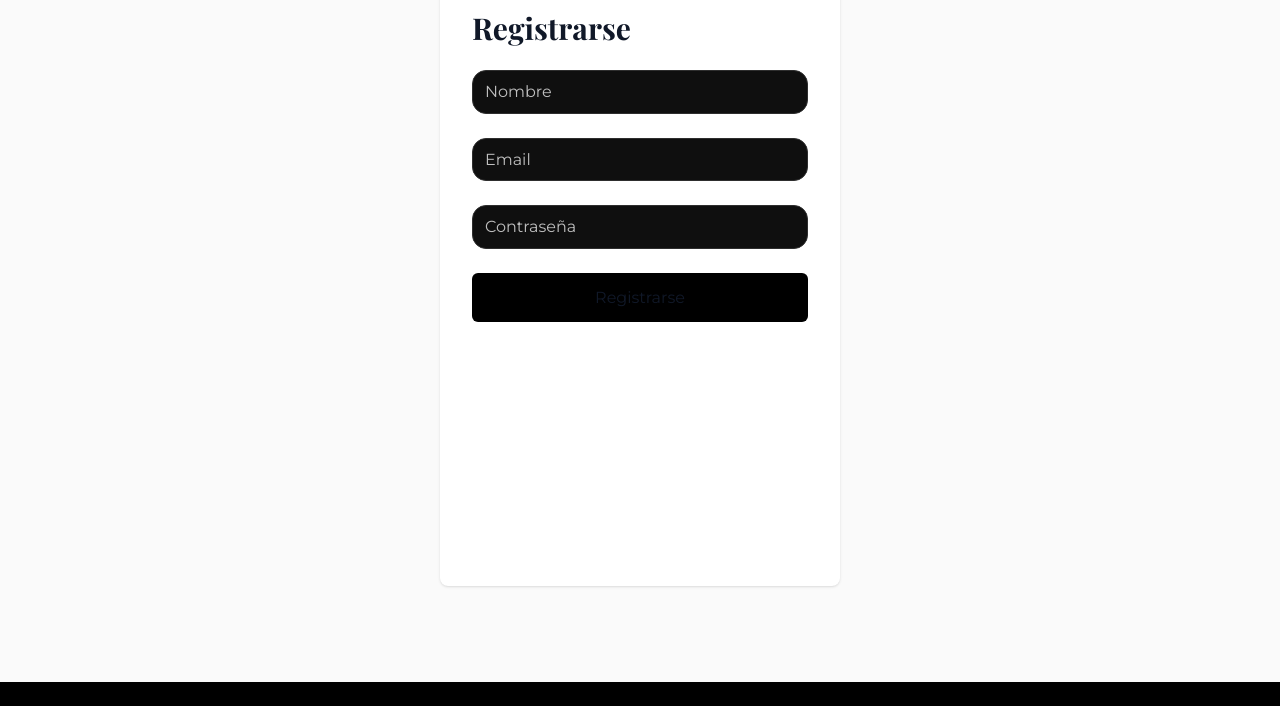
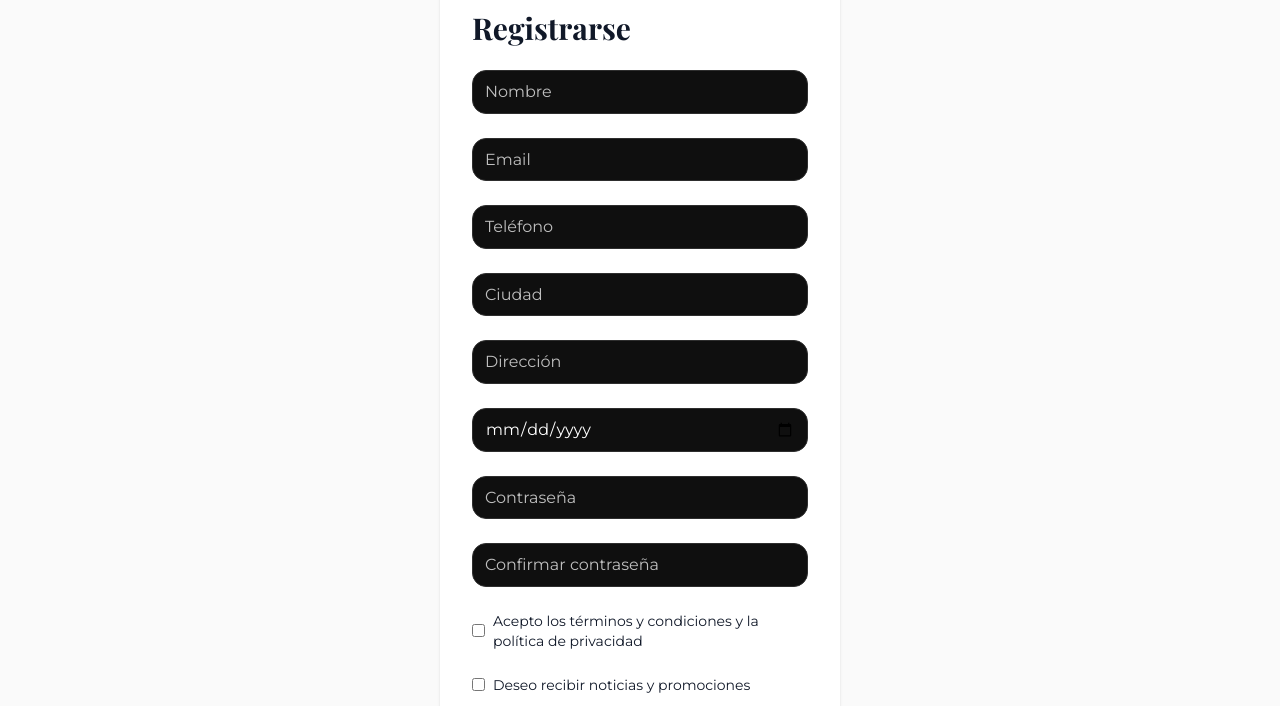
Before and after one commit to PereZzZzZ580/hyh-shop, a Next.js app: page /registrarse in a window 1280 px wide. Shown: the part 246-952 px from the top of the page. Built offline with nearby package versions, Linux system fonts and the light colour scheme; no server answers.

Commit message:
feat: configure google login

```diff
--- a/package.json
+++ b/package.json
@@ -12,11 +12,15 @@
   "dependencies": {
     "@heroicons/react": "^2.2.0",
     "@hookform/resolvers": "^5.2.1",
+    "@next-auth/prisma-adapter": "^1.0.7",
+    "@prisma/client": "^6.14.0",
     "@shadcn/ui": "^0.0.4",
     "dotenv": "^17.2.1",
     "helmet": "^8.1.0",
     "lucide-react": "^0.539.0",
     "next": "15.4.6",
+    "next-auth": "^4.24.11",
+    "prisma": "^6.14.0",
     "react": "19.1.0",
     "react-dom": "19.1.0",
     "react-hook-form": "^7.62.0",
--- /dev/null
+++ b/src/app/api/auth/[...nextauth]/route.ts
@@ -0,0 +1,19 @@
+import NextAuth, { NextAuthOptions } from "next-auth";
+import GoogleProvider from "next-auth/providers/google";
+import { PrismaAdapter } from "@next-auth/prisma-adapter";
+import { PrismaClient } from "@prisma/client";
+
+const prisma = new PrismaClient();
+
+export const authOptions: NextAuthOptions = {
+  adapter: PrismaAdapter(prisma),
+  providers: [
+    GoogleProvider({
+      clientId: process.env.GOOGLE_CLIENT_ID!,
+      clientSecret: process.env.GOOGLE_CLIENT_SECRET!,
+    }),
+  ],
+};
+
+const handler = NextAuth(authOptions);
+export { handler as GET, handler as POST };
--- a/src/app/ingresar/page.tsx
+++ b/src/app/ingresar/page.tsx
@@ -2,6 +2,7 @@
 
 import { useAuth } from "@/store/auth";
 import { zodResolver } from "@hookform/resolvers/zod";
+import { signIn } from "next-auth/react";
 import { useRouter } from "next/navigation";
 import { useForm } from "react-hook-form";
 import { z } from "zod";
@@ -81,7 +82,8 @@ export default function Ingresar() {
         </form>
         <button
           type="button"
-          className="flex w-full items-center justify-center gap-2 rounded-md border border-gray-300 bg-white p-3 text-gray-700 hover:bg-gray-50"
+          onClick={() => signIn("google")}
+          className="flex w-full items-center justify-center gap-2 rounded-md bg-black p-3 text-white hover:bg-gray-900"
         >
           <svg
             xmlns="http://www.w3.org/2000/svg"
@@ -106,7 +108,7 @@ export default function Ingresar() {
               d="M12 5.5c1.2 0 2.2.4 3 1.1l2.3-2.3C15.9 3 14.1 2.2 12 2.2 8.5 2.2 5.4 4.2 3.7 7.1l2.8 2.2c.6-1.9 2.4-3.3 4.5-3.3z"
             />
           </svg>
-          Iniciar con Google
+          Continuar con Google
         </button>
       </div>
     </div>
--- a/src/app/registrarse/page.tsx
+++ b/src/app/registrarse/page.tsx
@@ -7,11 +7,27 @@ import { useForm } from "react-hook-form";
 import { z } from "zod";
 
 
-const schema = z.object({
-  name: z.string().min(1),
-  email: z.string().email(),
-  password: z.string().min(6),
-});
+const schema = z
+  .object({
+    name: z.string().min(1),
+    email: z.string().email(),
+    password: z.string().min(6),
+    confirmPassword: z.string().min(6),
+    phone: z
+      .string()
+      .regex(/^[0-9]{7,15}$/, { message: "Teléfono inválido" }),
+    city: z.string().min(1),
+    address: z.string().min(1),
+    birthdate: z.string().optional(),
+    terms: z.literal(true, {
+      errorMap: () => ({ message: "Debes aceptar los términos y condiciones" }),
+    }),
+    newsletter: z.boolean().optional(),
+  })
+  .refine((data) => data.password === data.confirmPassword, {
+    message: "Las contraseñas no coinciden",
+    path: ["confirmPassword"],
+  });
 
 type FormData = z.infer<typeof schema>;
 
@@ -67,6 +83,62 @@ export default function Registrarse() {
           </div>
           <div>
             <input
+              type="tel"
+              placeholder="Teléfono"
+              {...register("phone")}
+              className={`w-full rounded-md border border-gray-300 p-3 placeholder-gray-400 focus:border-gold focus:ring-1 focus:ring-gold ${
+                errors.phone ? "border-red-600" : ""
+              }`}
+              aria-invalid={errors.phone ? "true" : "false"}
+            />
+            {errors.phone && (
+              <p className="mt-1 text-sm text-red-600">{errors.phone.message}</p>
+            )}
+          </div>
+          <div>
+            <input
+              type="text"
+              placeholder="Ciudad"
+              {...register("city")}
+              className={`w-full rounded-md border border-gray-300 p-3 placeholder-gray-400 focus:border-gold focus:ring-1 focus:ring-gold ${
+                errors.city ? "border-red-600" : ""
+              }`}
+              aria-invalid={errors.city ? "true" : "false"}
+            />
+            {errors.city && (
+              <p className="mt-1 text-sm text-red-600">{errors.city.message}</p>
+            )}
+          </div>
+          <div>
+            <input
+              type="text"
+              placeholder="Dirección"
+              {...register("address")}
+              className={`w-full rounded-md border border-gray-300 p-3 placeholder-gray-400 focus:border-gold focus:ring-1 focus:ring-gold ${
+                errors.address ? "border-red-600" : ""
+              }`}
+              aria-invalid={errors.address ? "true" : "false"}
+            />
+            {errors.address && (
+              <p className="mt-1 text-sm text-red-600">{errors.address.message}</p>
+            )}
+          </div>
+          <div>
+            <input
+              type="date"
+              placeholder="Fecha de nacimiento"
+              {...register("birthdate")}
+              className={`w-full rounded-md border border-gray-300 p-3 placeholder-gray-400 focus:border-gold focus:ring-1 focus:ring-gold ${
+                errors.birthdate ? "border-red-600" : ""
+              }`}
+              aria-invalid={errors.birthdate ? "true" : "false"}
+            />
+            {errors.birthdate && (
+              <p className="mt-1 text-sm text-red-600">{errors.birthdate.message}</p>
+            )}
+          </div>
+          <div>
+            <input
               type="password"
               placeholder="Contraseña"
               {...register("password")}
@@ -81,6 +153,33 @@ export default function Registrarse() {
               </p>
             )}
           </div>
+          <div>
+            <input
+              type="password"
+              placeholder="Confirmar contraseña"
+              {...register("confirmPassword")}
+              className={`w-full rounded-md border border-gray-300 p-3 placeholder-gray-400 focus:border-gold focus:ring-1 focus:ring-gold ${
+                errors.confirmPassword ? "border-red-600" : ""
+              }`}
+              aria-invalid={errors.confirmPassword ? "true" : "false"}
+            />
+            {errors.confirmPassword && (
+              <p className="mt-1 text-sm text-red-600">{errors.confirmPassword.message}</p>
+            )}
+          </div>
+          <div className="flex items-center gap-2">
+            <input type="checkbox" {...register("terms")}/>
+            <span className="text-sm">
+              Acepto los términos y condiciones y la política de privacidad
+            </span>
+          </div>
+          {errors.terms && (
+            <p className="mt-1 text-sm text-red-600">{errors.terms.message}</p>
+          )}
+          <div className="flex items-center gap-2">
+            <input type="checkbox" {...register("newsletter")}/>
+            <span className="text-sm">Deseo recibir noticias y promociones</span>
+          </div>
           <button
             type="submit"
             disabled={isSubmitting}
```
Also changed, not shown: 2 other files (tests, documents, lock files or other folders).
